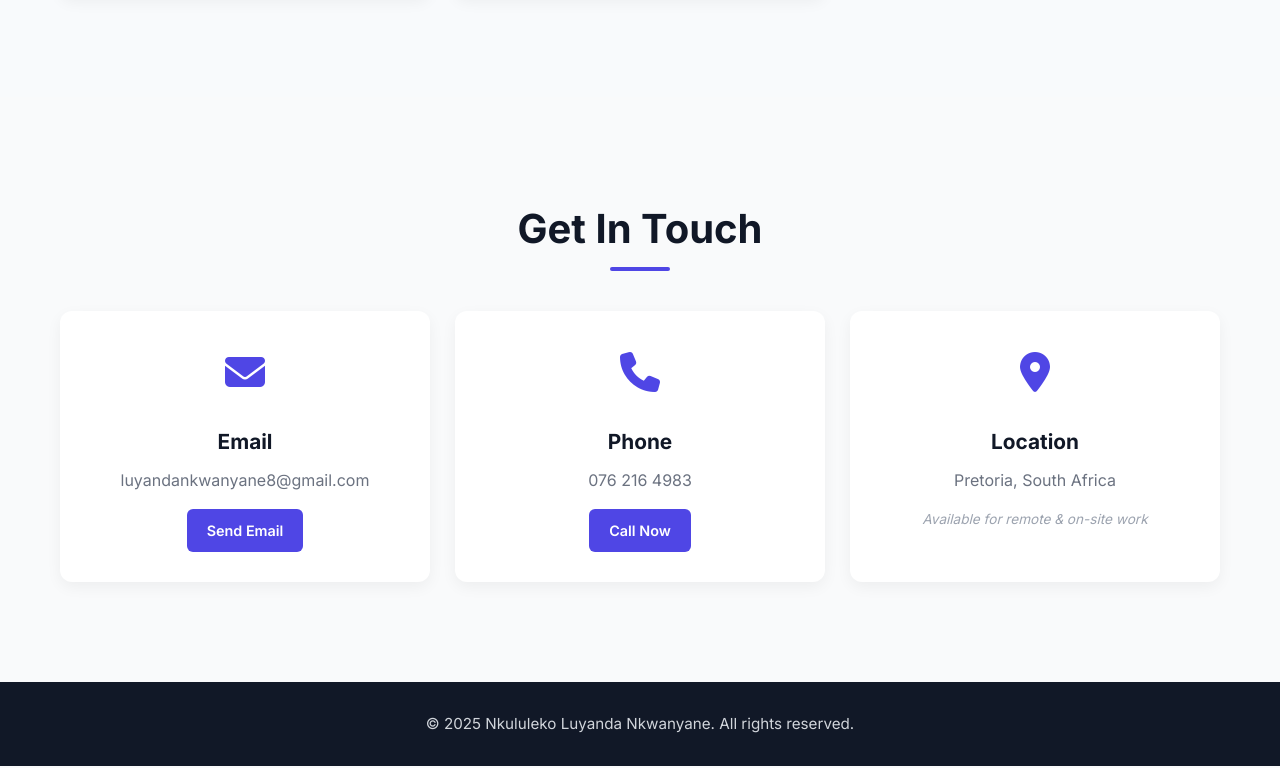
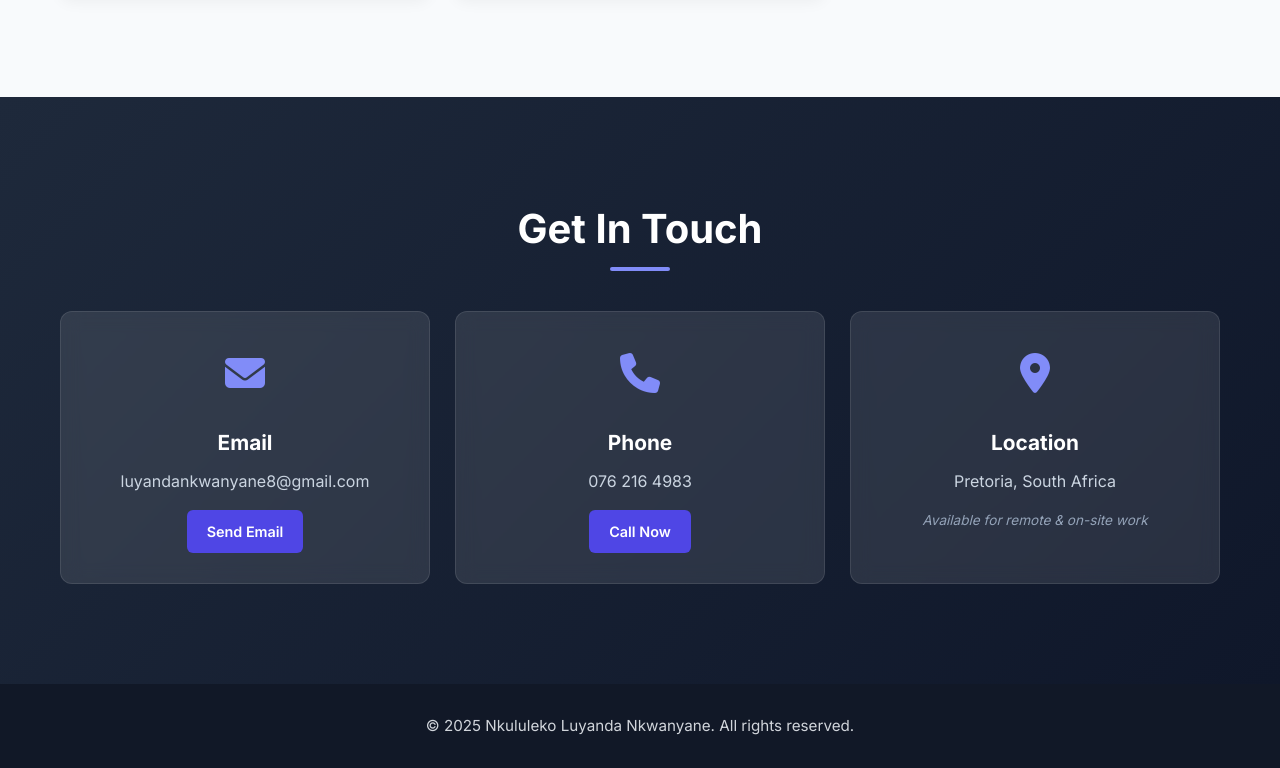
Before and after one commit to NkululekoNkwanyane/MyPortfolio, a plain HTML site: page index.html in a window 1280 px wide. Shown: the part 4327-5095 px from the top of the page. Drawn offline with Linux system fonts and the light colour scheme.

Commit message:
one last more edit

```diff
--- a/styles.css
+++ b/styles.css
@@ -499,6 +499,19 @@ body {
     color: white;
 }
 
+.contact-section {
+    background: linear-gradient(135deg, #1e293b 0%, #0f172a 100%);
+    color: white;
+}
+
+.contact-section .section-title {
+    color: white;
+}
+
+.contact-section .section-title::after {
+    background: #818cf8;
+}
+
 .contact-grid {
     display: grid;
     grid-template-columns: repeat(auto-fit, minmax(250px, 1fr));
@@ -507,32 +520,34 @@ body {
 }
 
 .contact-card {
-    background: white;
+    background: rgba(255, 255, 255, 0.1);
+    backdrop-filter: blur(10px);
     padding: 30px;
     border-radius: 12px;
     text-align: center;
-    box-shadow: 0 5px 15px rgba(0, 0, 0, 0.05);
-    transition: transform 0.3s;
+    border: 1px solid rgba(255, 255, 255, 0.1);
+    transition: transform 0.3s, background 0.3s;
 }
 
 .contact-card:hover {
     transform: translateY(-5px);
+    background: rgba(255, 255, 255, 0.15);
 }
 
 .contact-icon {
     font-size: 2.5rem;
-    color: #4f46e5;
+    color: #818cf8;
     margin-bottom: 20px;
 }
 
 .contact-card h3 {
     font-size: 1.3rem;
-    color: #111827;
+    color: white;
     margin-bottom: 10px;
 }
 
 .contact-card p {
-    color: #6b7280;
+    color: #cbd5e1;
     margin-bottom: 15px;
 }
 
@@ -554,7 +569,7 @@ body {
 
 .contact-note {
     font-size: 0.85rem;
-    color: #9ca3af;
+    color: #94a3b8;
     font-style: italic;
     display: block;
     margin-top: 10px;
```
